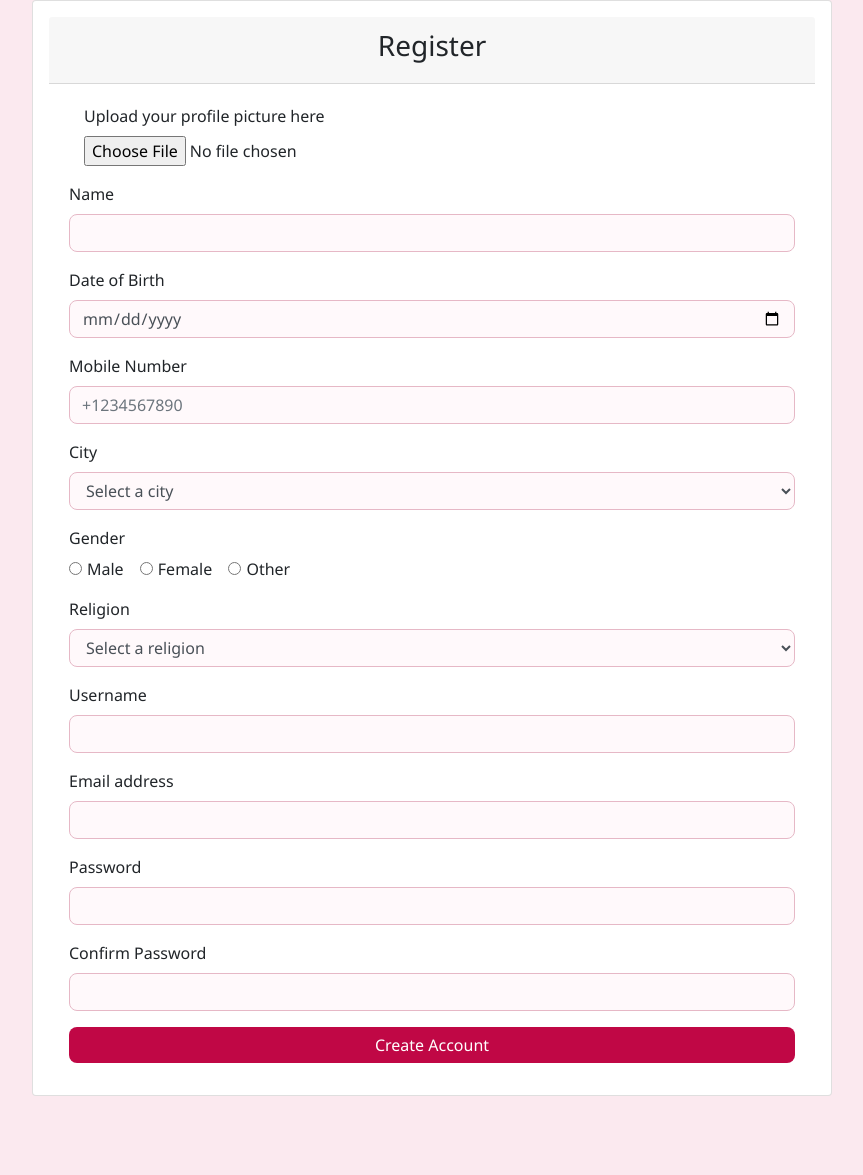
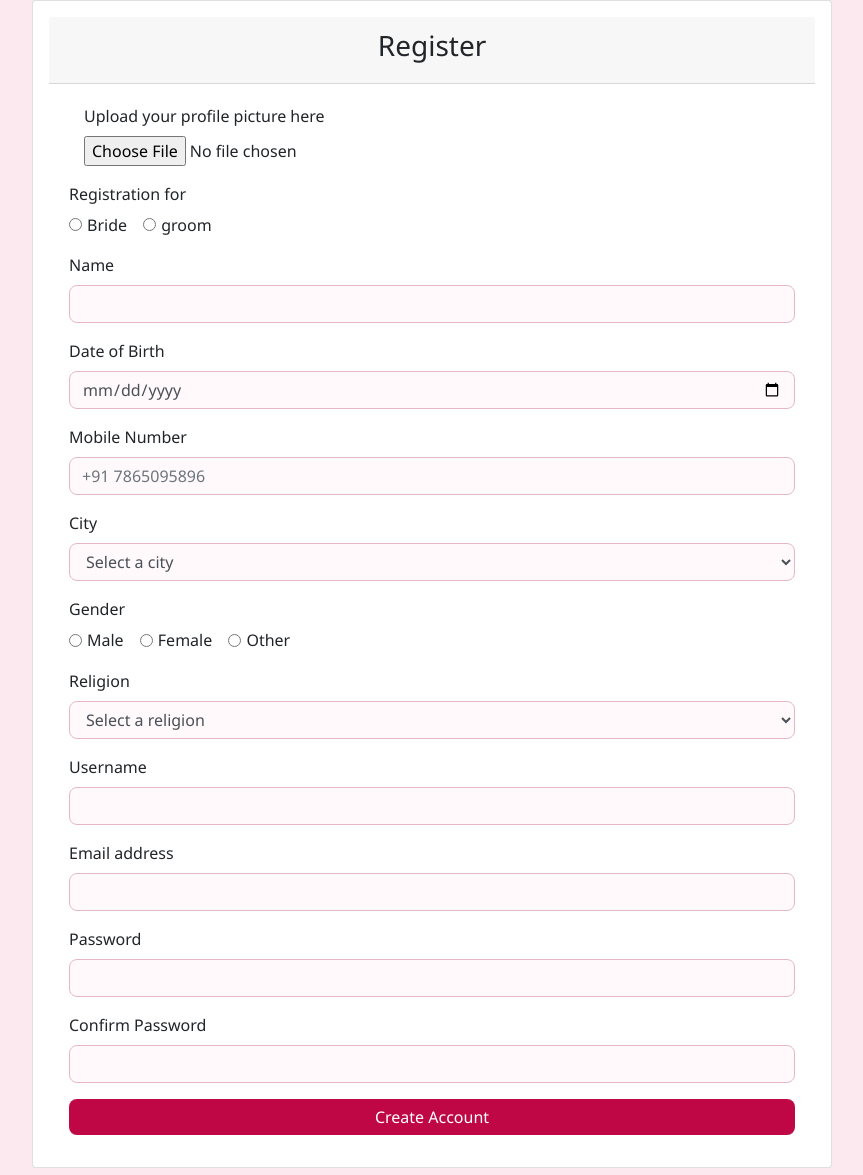
Before and after one commit to FreelancerArijit/Matrimonial-site, a PHP site: page /registration.php in a window 1280 px wide. Shown: the part 72-1247 px from the top of the page, without its empty margins (208-1071 px from the left). Run offline with PHP 8.4, Linux system fonts and the light colour scheme.

Commit message:
update 3

```diff
--- a/js/custom.js
+++ b/js/custom.js
@@ -66,3 +66,17 @@ document.addEventListener("DOMContentLoaded", function() {
 
 
     })
+
+
+    function updateCount(){
+        const textarea = document.querySelector("#myTextArea");
+        const charCount = document.querySelector("#charCount");
+        let max = 50;
+        charCount.innerHTML = max - textarea.value.length;
+
+        if(textarea.value.length > max){
+            alert("Please write your  story within 50 charecters");
+        }
+
+
+    }
--- a/registration.php
+++ b/registration.php
@@ -27,6 +27,23 @@
         <input type="file"  id="name" name="profile-image" required aria-describedby="nameHelp">
       </div>
 
+       <fieldset class="form-group">
+        <legend class="col-form-label pt-0">Registration for</legend>
+        <div>
+          <div class="form-check form-check-inline">
+            <input class="form-check-input" type="radio" name="reg-for" id="bride" value="bride" required>
+            <label class="form-check-label" for="bride">Bride</label>
+          </div>
+
+          <div class="form-check form-check-inline">
+            <input class="form-check-input" type="radio" name="reg-for" id="groom" value="groom" required>
+            <label class="form-check-label" for="groom">groom</label>
+          </div>
+
+</div>
+</fieldset>
+
+
       <!-- Name -->
       <div class="form-group">
         <label for="name" class="form-label">Name</label>
@@ -42,23 +59,23 @@
       <!-- Mobile Number -->
       <div class="form-group">
         <label for="mobile" class="form-label">Mobile Number</label>
-        <input type="text" class="form-control" id="mobile" name="mobile" required aria-describedby="mobileHelp" placeholder="+1234567890">
+        <input type="text" class="form-control" id="mobile" name="mobile" required aria-describedby="mobileHelp" placeholder="+91 7865095896">
       </div>
 
       <!-- Country -->
       <div class="form-group">
-        <label for="country" class="form-label">City</label>
-        <select class="form-control" id="country" name="country" required aria-describedby="countryHelp">
+        <label for="city" class="form-label">City</label>
+        <select class="form-control" id="city" name="city" required aria-describedby="countryHelp">
           <option value="">Select a city</option>
-          <option value="india">Kolkata</option>
-          <option value="usa">Delhi</option>
-          <option value="uk">Mumbai</option>
-          <option value="uk">Bangalore</option>
-          <option value="uk">Hydrabad</option>
-          <option value="uk">Chennai</option>
-          <option value="uk">Pune</option>
-          <option value="uk">Gujrat</option>
-          <option value="uk">Jaipur</option>
+          <option value="kolkata">Kolkata</option>
+          <option value="delhi">Delhi</option>
+          <option value="mumbai">Mumbai</option>
+          <option value="bangalore">Bangalore</option>
+          <option value="hydrabad">Hydrabad</option>
+          <option value="chennai">Chennai</option>
+          <option value="pune">Pune</option>
+          <option value="gujrat">Gujrat</option>
+          <option value="jaipur">Jaipur</option>
           <!-- Add more countries here -->
         </select>
       </div>
@@ -139,5 +156,6 @@
 <script src="https://cdnjs.cloudflare.com/ajax/libs/jquery/3.5.1/jquery.min.js"></script>
 <script src="https://cdnjs.cloudflare.com/ajax/libs/popper.js/1.16.1/umd/popper.min.js"></script>
 <script src="https://cdnjs.cloudflare.com/ajax/libs/twitter-bootstrap/4.6.0/js/bootstrap.min.js"></script>
+<script src="js/custom.js"></script>
 </body>
 </html>
```
Also changed, not shown: stories.php (+30 -4 lines).
